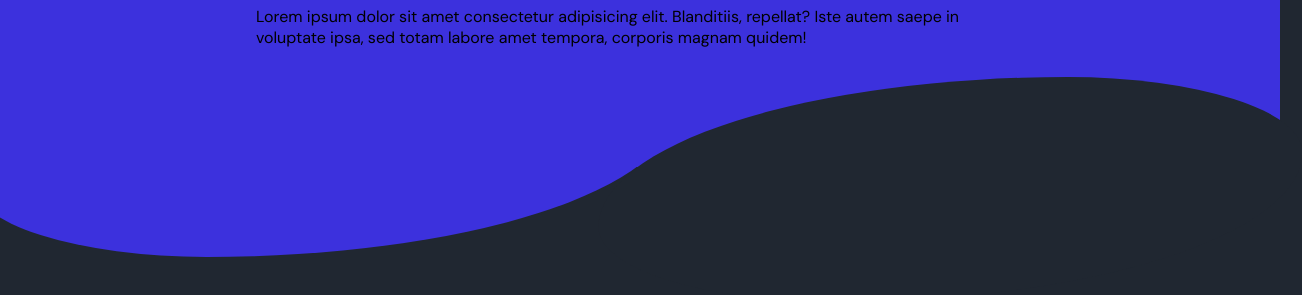
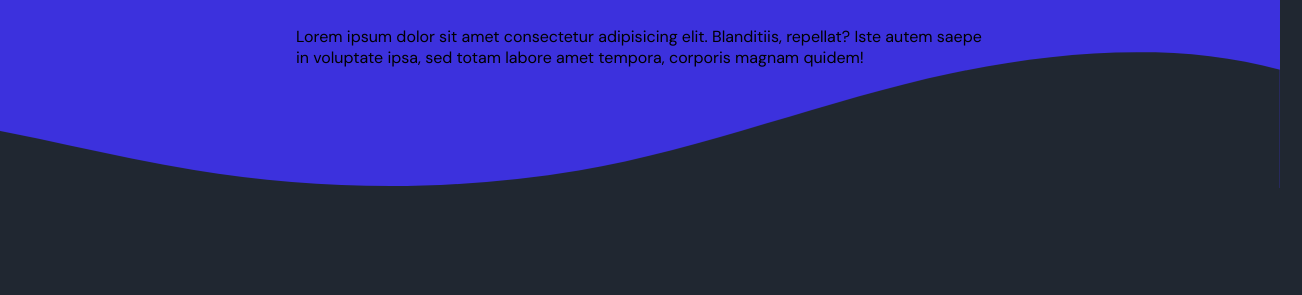
Before and after one commit to kineticstorytelling/Figma-Front-End-Practice-1, a plain HTML site: page index.html in a window 1280 px wide. Shown: the part 811-1106 px from the top of the page, 1302 px wide, since content can reach past the window. After the commit the page ends 999 px from the top, so only its background shows below. Drawn offline with Linux system fonts and the light colour scheme.

Commit message:
addition of svg wave design in html and css

```diff
--- a/index.html
+++ b/index.html
@@ -30,7 +30,13 @@
     <section class="curves">
         <h1>Nice Curves</h1>
         <p>Lorem ipsum dolor sit amet consectetur adipisicing elit. Blanditiis, repellat? Iste autem saepe in voluptate ipsa, sed totam labore amet tempora, corporis magnam quidem!</p>
-        <div class="curve_btm"></div>
+        <!-- <div class="curve_btm"></div> -->
+        <div class="wave">
+            <svg data-name="Layer 1" xmlns="http://www.w3.org/2000/svg" viewBox="0 0 1200 120" preserveAspectRatio="none">
+                <path d="M321.39,56.44c58-10.79,114.16-30.13,172-41.86,82.39-16.72,168.19-17.73,250.45-.39C823.78,31,906.67,72,985.66,92.83c70.05,18.48,146.53,26.09,214.34,3V0H0V27.35A600.21,600.21,0,0,0,321.39,56.44Z" class="shape-fill"></path>
+            </svg>
+        </div>
     </section>
+
 </body>
 </html>
--- a/styles.css
+++ b/styles.css
@@ -149,7 +149,10 @@ section {
 .curves{
     background: #3c31dd;
 }
-.curve_btm {
+.curves p{
+    padding: 20px 40px;
+}
+/* .curve_btm {
     position: absolute;
     height: 225px;
     width: 100%;
@@ -175,4 +178,26 @@ section {
     background-color: #3c31dd;
     transform: translate(-4%, 40%);
     z-index: -1;
+} */
+
+.wave {
+    position: absolute;
+    bottom: 0;
+    left: 0;
+    width: 100%;
+    overflow: hidden;
+    line-height: 0;
+    transform: rotate(180deg);
 }
+
+.wave svg {
+    position: relative;
+    display: block;
+    width: calc(144% + 1.3px);
+    height: 148px;
+    transform: rotateY(180deg);
+}
+
+.wave .shape-fill {
+    fill: #202731;
+}
```
